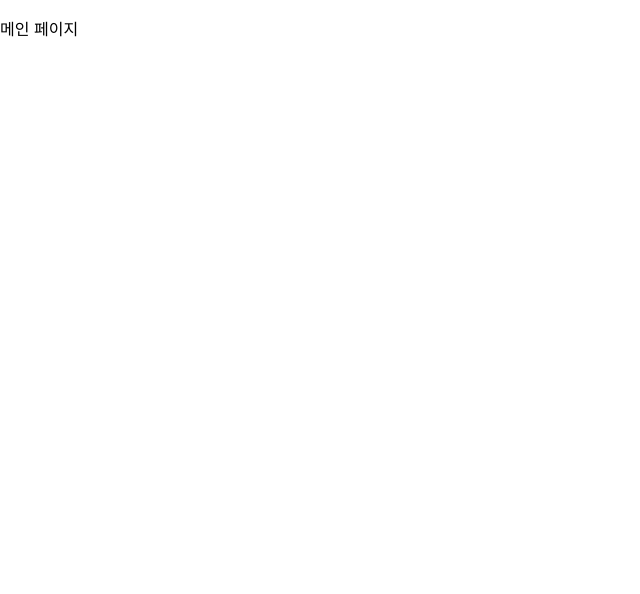
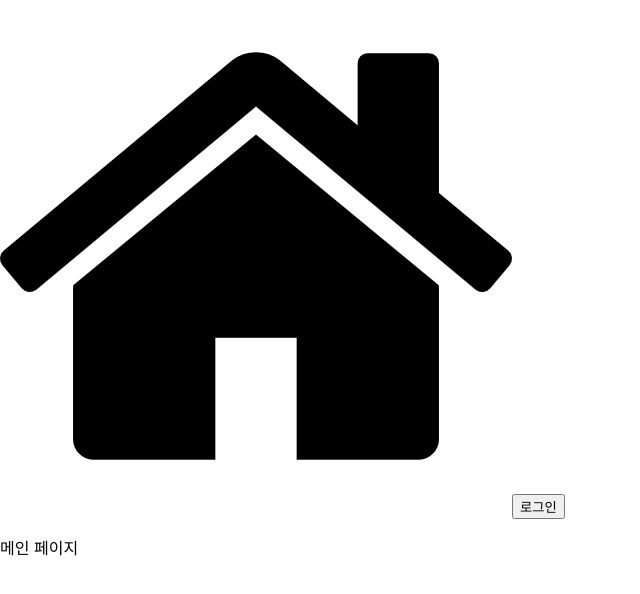
Before and after one commit to myrollingpaper/FE, a React (Create React App) app: page / in a window 1280 px wide. Shown: the top 594 px of the page, without its empty margins (0-640 px from the left). Built offline with nearby package versions, Linux system fonts and the light colour scheme.

Commit message:
last last commit

```diff
--- a/src/components/layout/Header.jsx
+++ b/src/components/layout/Header.jsx
@@ -1,28 +1,14 @@
-// import React from "react";
-// import { Link } from "react-router-dom";
-// import styled from "styled-components";
+import React from "react";
+import { Link } from "react-router-dom";
+import styled from "styled-components";
 
-// const Div = styled.div`
-//   width: 100%;
-//   padding: 5px 10px;
-//   box-sizing: border-box;
-//   display: -webkit-box;
-//   display: -webkit-flex;
-//   display: -ms-flexbox;
-//   display: flex;
-//   justify-content: space-between;
-//   border-bottom: 1px solid silver;
-//   align-items: center;
-//   border-bottom: 1px solid #ececec;
-// `;
-
-// export function Header() {
-//   return (
-//     <Div>
-//       <Link to="/" title="집 아이콘">
-//         <img src="img/free-icon-home-25694.png" alt="logo" />
-//         <button>로그인</button>
-//       </Link>
-//     </Div>
-//   );
-// }
+export function Header() {
+  return (
+    <div>
+      <Link to="/" title="집 아이콘">
+        <img src="img/free-icon-home-25694.png" alt="logo" />
+        <button>로그인</button>
+      </Link>
+    </div>
+  );
+}
--- a/src/shared/Routers.js
+++ b/src/shared/Routers.js
@@ -1,12 +1,12 @@
 import React from "react";
 import { BrowserRouter, Routes, Route } from "react-router-dom";
 import Home from "../components/layout/Home";
-// import { Header } from "../components/layout/Header";
+import { Header } from "../components/layout/Header";
 
 export default function Hompage() {
   return (
     <BrowserRouter>
-      {/* <Header /> */}
+      <Header />
       <Routes>
         <Route path="/" element={<Home />} />
       </Routes>
```
